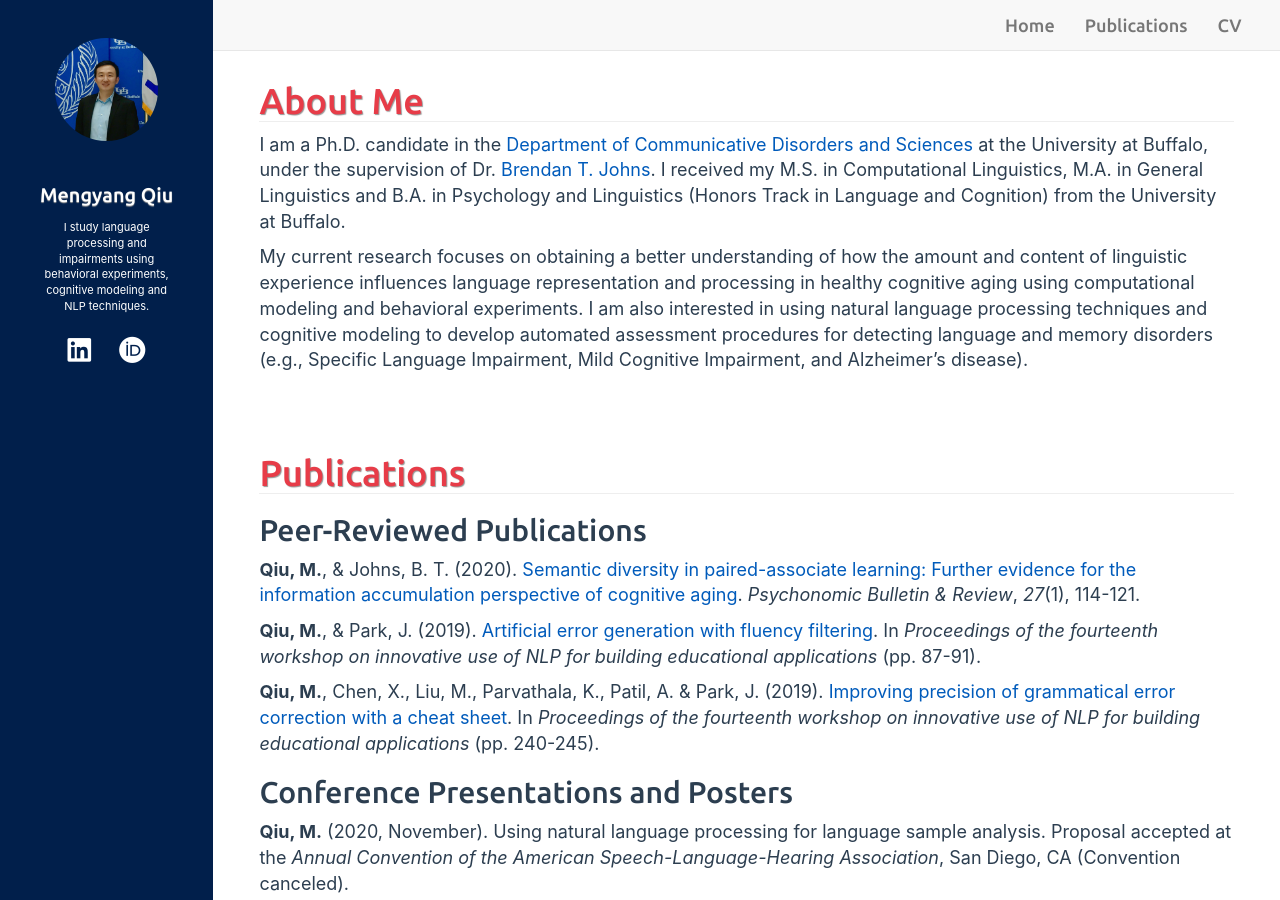
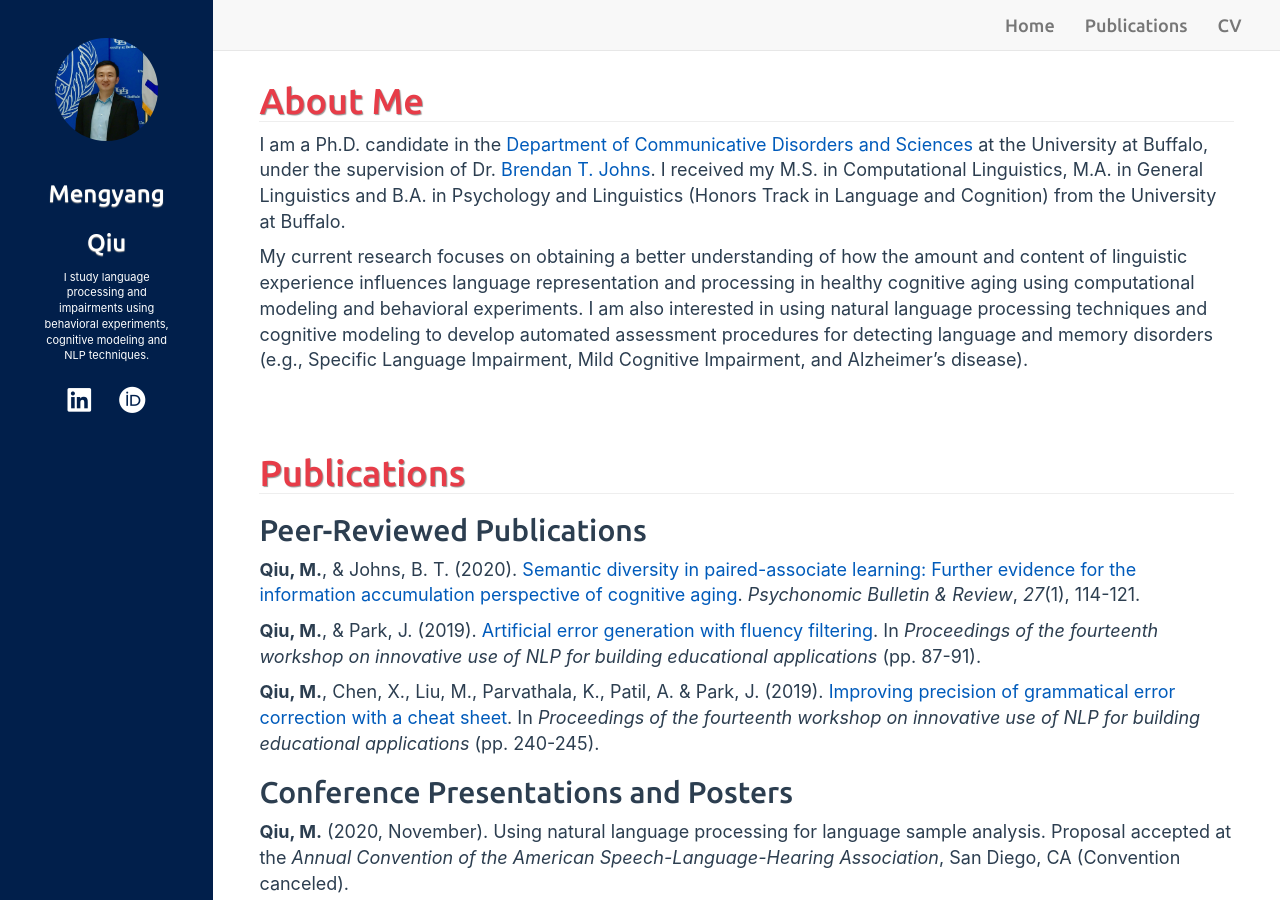
Before and after one commit to mengyangq/mengyangq.github.io, a Jekyll site: the page built from index.html, in a window 1280 px wide and 900 px high. Built offline with Jekyll 4.4.1, drawn with Linux system fonts in a browser that asks for light colours; nearby versions of some CDN libraries; a style sheet for code colours, icons or effects is not loaded.

Commit message:
Sun Oct 11 23:44:48 EDT 2020

```diff
--- a/_includes/sidebar.html
+++ b/_includes/sidebar.html
@@ -13,7 +13,7 @@
 <!-- sidebar.html -->
 <div class="sidebar-header" role="banner">
   <h3 class="title">
-    <a href="{{ site.BASE_PATH }}/" style="font-size: 1.55vw">{{ site.title }}</a>
+    <a href="{{ site.BASE_PATH }}/" style="font-size: 24px">{{ site.title }}</a>
   </h3>
 </div>
 
```
